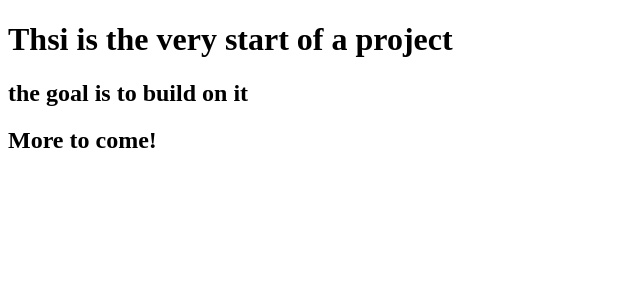
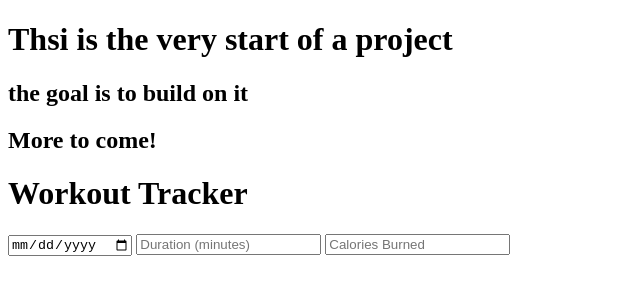
Before and after one commit to fvirani786/workout-project, a plain HTML site: page index.html in a window 1280 px wide. Shown: the whole page, without its empty margins (0-640 px from the left). Drawn offline with Linux system fonts and the light colour scheme.

Commit message:
day one progress

```diff
--- a/index.html
+++ b/index.html
@@ -13,5 +13,28 @@
 
   <h2>More to come!</h2>
 
+
+  <h1>Workout Tracker</h1>
+
+  <form id="workoutForm">
+    <input type="date" id="date" />
+    <input type="number" id="duration" placeholder="Duration (minutes)" />
+    <input type="number" id="calories" placeholder="Calories Burned"   />
+
+
+
+
+
+
+
+
+
+
+
+
+
+
+  </form>
+
 </body>
 </html>
```
Also changed, not shown: 2 other files.
